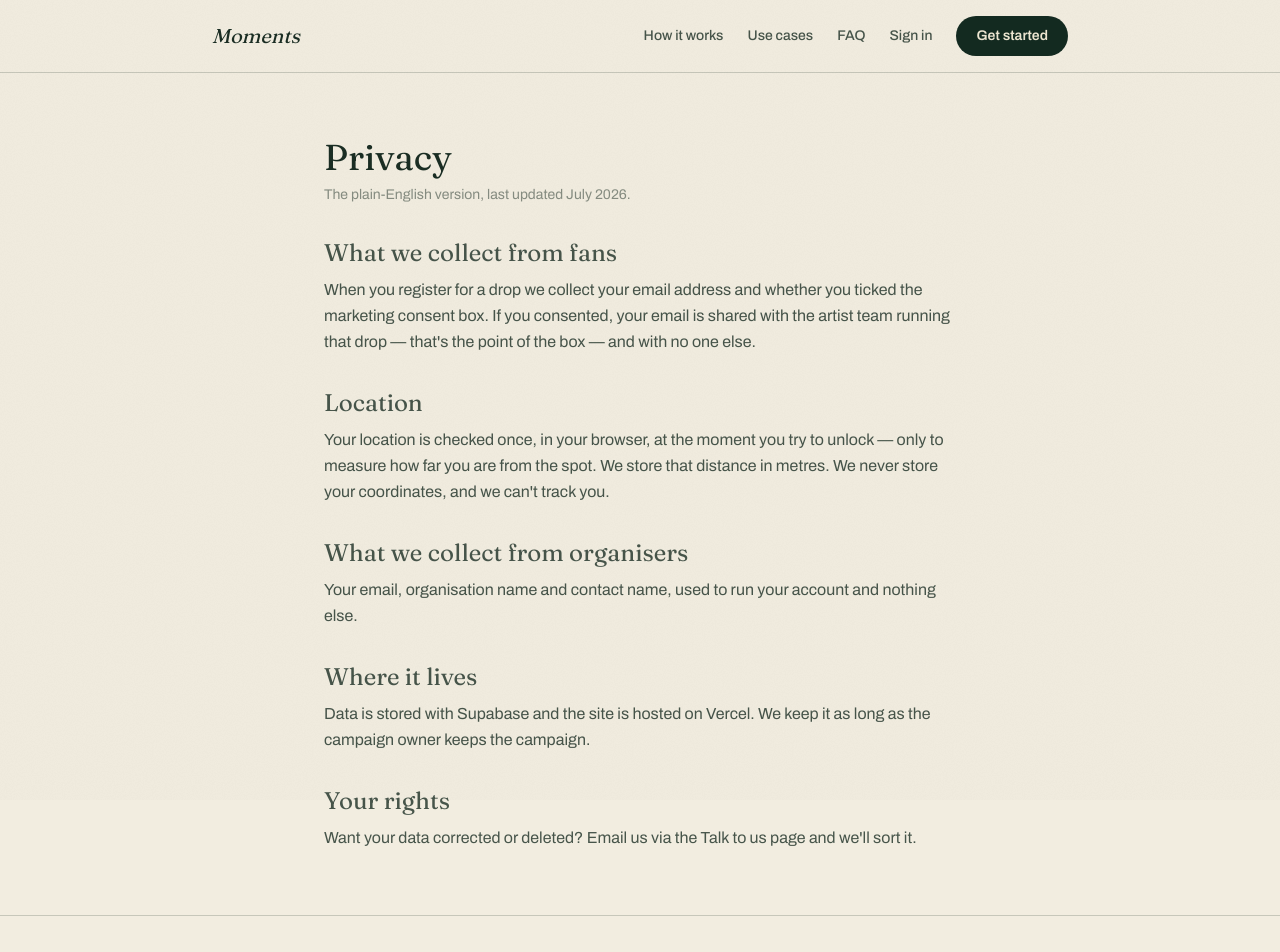
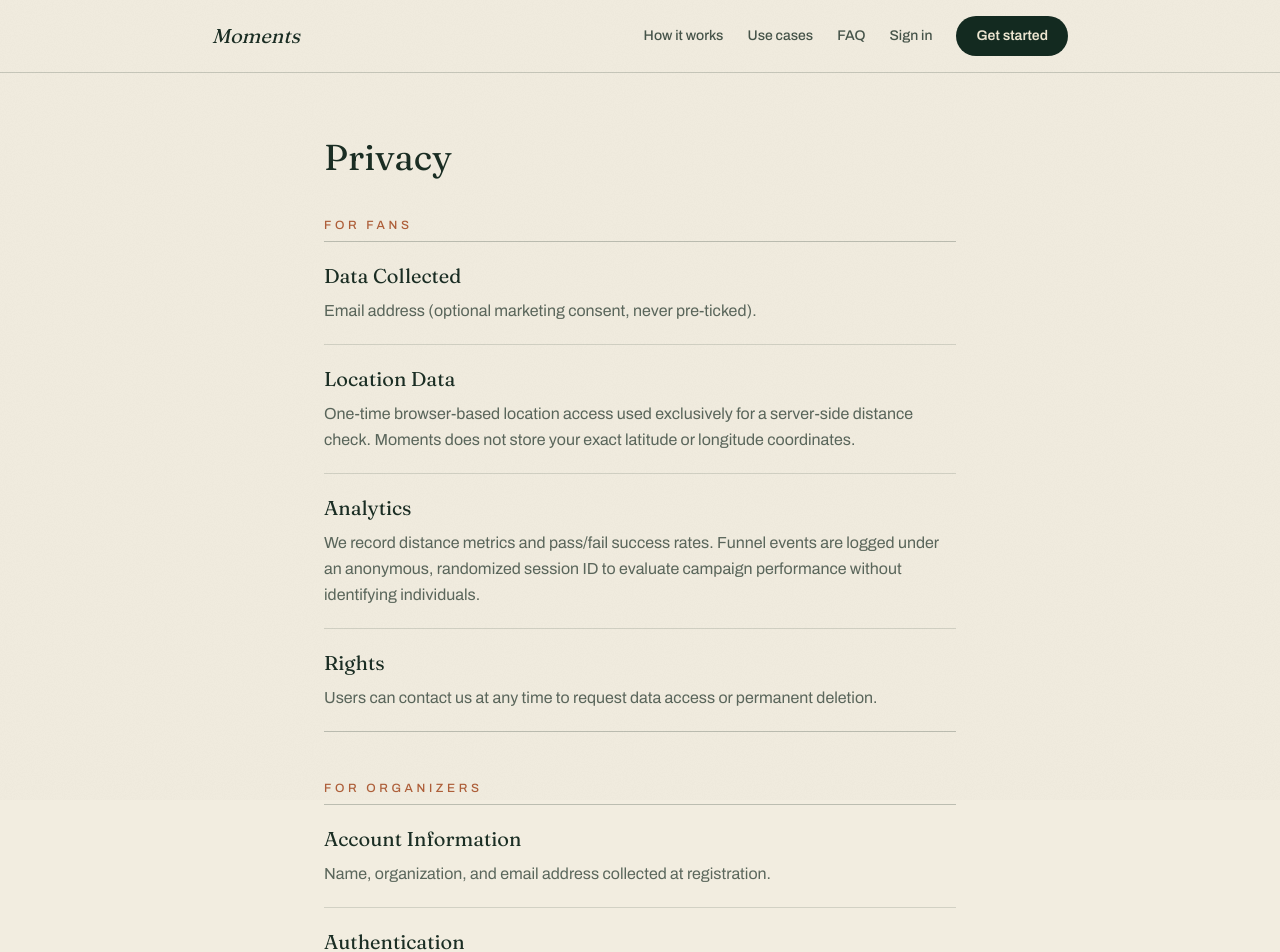
Before and after one commit to kennybay1/tour-activation-mvp, a Next.js app: page /privacy in a window 1280 px wide. Shown: the top 952 px of the page. Built offline with nearby package versions, Linux system fonts and the light colour scheme.

Commit message:
Moments: marketing site, lead capture, legal pages, SEO, admin oversight, reward upload

```diff
--- a/app/(marketing)/faq/page.tsx
+++ b/app/(marketing)/faq/page.tsx
@@ -1,7 +1,11 @@
 import type { Metadata } from "next";
 import Link from "next/link";
 
-export const metadata: Metadata = { title: "FAQ" };
+export const metadata: Metadata = {
+  title: "FAQ",
+  description:
+    "How Moments works: presence verification, geofence precision, fan privacy, what campaigns cost and how to start.",
+};
 
 // Single source of truth: renders the accordion AND generates the
 // FAQPage JSON-LD below.
--- a/app/(marketing)/page.tsx
+++ b/app/(marketing)/page.tsx
@@ -1,4 +1,11 @@
+import type { Metadata } from "next";
 import Link from "next/link";
+
+export const metadata: Metadata = {
+  title: { absolute: "Moments — geo-fenced fan engagement for artist teams" },
+  description:
+    "First-party data from dropping exclusive content at real-world locations. Fans unlock it by being there — no app, just a link.",
+};
 
 const STEPS = [
   {
--- a/app/(marketing)/privacy/page.tsx
+++ b/app/(marketing)/privacy/page.tsx
@@ -1,55 +1,64 @@
 import type { Metadata } from "next";
 
 export const metadata: Metadata = { title: "Privacy" };
+
+function Item({ label, children }: { label: string; children: React.ReactNode }) {
+  return (
+    <div className="py-5">
+      <h3 className="font-serif text-xl">{label}</h3>
+      <p className="mt-2 leading-relaxed text-ink/70">{children}</p>
+    </div>
+  );
+}
 
 export default function PrivacyPage() {
   return (
     <div className="mx-auto w-full max-w-2xl px-5 py-16">
       <h1 className="font-serif text-4xl">Privacy</h1>
-      <p className="mt-2 text-sm text-ink/50">
-        The plain-English version, last updated July 2026.
-      </p>
 
-      <div className="mt-8 space-y-8 leading-relaxed text-ink/80">
-        <section>
-          <h2 className="font-serif text-2xl">What we collect from fans</h2>
-          <p className="mt-2">
-            When you register for a drop we collect your email address and
-            whether you ticked the marketing consent box. If you consented,
-            your email is shared with the artist team running that drop —
-            that&apos;s the point of the box — and with no one else.
-          </p>
-        </section>
-        <section>
-          <h2 className="font-serif text-2xl">Location</h2>
-          <p className="mt-2">
-            Your location is checked once, in your browser, at the moment you
-            try to unlock — only to measure how far you are from the spot. We
-            store that distance in metres. We never store your coordinates,
-            and we can&apos;t track you.
-          </p>
-        </section>
-        <section>
-          <h2 className="font-serif text-2xl">What we collect from organisers</h2>
-          <p className="mt-2">
-            Your email, organisation name and contact name, used to run your
-            account and nothing else.
-          </p>
-        </section>
-        <section>
-          <h2 className="font-serif text-2xl">Where it lives</h2>
-          <p className="mt-2">
-            Data is stored with Supabase and the site is hosted on Vercel.
-            We keep it as long as the campaign owner keeps the campaign.
-          </p>
-        </section>
-        <section>
-          <h2 className="font-serif text-2xl">Your rights</h2>
-          <p className="mt-2">
-            Want your data corrected or deleted? Email us via the Talk to us
-            page and we&apos;ll sort it.
-          </p>
-        </section>
+      <h2 className="mt-10 text-xs font-medium uppercase tracking-[0.3em] text-clay">
+        For Fans
+      </h2>
+      <div className="mt-2 divide-y divide-ink/15 border-y border-ink/25">
+        <Item label="Data Collected">
+          Email address (optional marketing consent, never pre-ticked).
+        </Item>
+        <Item label="Location Data">
+          One-time browser-based location access used exclusively for a
+          server-side distance check. Moments does not store your exact
+          latitude or longitude coordinates.
+        </Item>
+        <Item label="Analytics">
+          We record distance metrics and pass/fail success rates. Funnel
+          events are logged under an anonymous, randomized session ID to
+          evaluate campaign performance without identifying individuals.
+        </Item>
+        <Item label="Rights">
+          Users can contact us at any time to request data access or
+          permanent deletion.
+        </Item>
+      </div>
+
+      <h2 className="mt-12 text-xs font-medium uppercase tracking-[0.3em] text-clay">
+        For Organizers
+      </h2>
+      <div className="mt-2 divide-y divide-ink/15 border-y border-ink/25">
+        <Item label="Account Information">
+          Name, organization, and email address collected at registration.
+        </Item>
+        <Item label="Authentication">
+          Essential session cookies are used strictly to maintain secure
+          login states.
+        </Item>
+        <Item label="Asset Management">
+          Uploaded campaign media (audio, video, links) is stored securely
+          and delivered to verified fans via private, expiring access links.
+        </Item>
+        <Item label="Third-Party Sub-processors">
+          Infrastructure data is limited strictly to secure cloud hosting and
+          database providers (Vercel and Supabase). No data is brokered or
+          sold to third-party ad networks.
+        </Item>
       </div>
     </div>
   );
--- a/app/(marketing)/request-access/page.tsx
+++ b/app/(marketing)/request-access/page.tsx
@@ -1,7 +1,11 @@
 import type { Metadata } from "next";
 import RequestAccessForm from "./request-form";
 
-export const metadata: Metadata = { title: "Talk to us" };
+export const metadata: Metadata = {
+  title: "Talk to us",
+  description:
+    "Tell us about your artist, release or tour and we'll help you scope a Moments campaign.",
+};
 
 export default function RequestAccessPage() {
   return <RequestAccessForm />;
--- a/app/(marketing)/terms/page.tsx
+++ b/app/(marketing)/terms/page.tsx
@@ -2,53 +2,44 @@ import type { Metadata } from "next";
 
 export const metadata: Metadata = { title: "Terms" };
 
+function Item({ label, children }: { label: string; children: React.ReactNode }) {
+  return (
+    <div className="py-5">
+      <h3 className="font-serif text-xl">{label}</h3>
+      <p className="mt-2 leading-relaxed text-ink/70">{children}</p>
+    </div>
+  );
+}
+
 export default function TermsPage() {
   return (
     <div className="mx-auto w-full max-w-2xl px-5 py-16">
-      <h1 className="font-serif text-4xl">Terms</h1>
-      <p className="mt-2 text-sm text-ink/50">
-        The short version, last updated July 2026.
-      </p>
+      <h1 className="font-serif text-4xl">Terms of Service</h1>
 
-      <div className="mt-8 space-y-8 leading-relaxed text-ink/80">
-        <section>
-          <h2 className="font-serif text-2xl">The service</h2>
-          <p className="mt-2">
-            Moments lets organisers publish location-unlocked campaigns and
-            lets fans unlock them by being there. We provide it as-is while
-            in early access, and we may change or withdraw features as it
-            evolves.
-          </p>
-        </section>
-        <section>
-          <h2 className="font-serif text-2xl">Organiser responsibilities</h2>
-          <p className="mt-2">
-            You must have the rights to any content you upload, you must only
-            contact fans who consented, and you must not send fans anywhere
-            unsafe or unlawful. We can suspend campaigns or accounts that
-            break this.
-          </p>
-        </section>
-        <section>
-          <h2 className="font-serif text-2xl">Fans</h2>
-          <p className="mt-2">
-            Take care out there — drops are placed by organisers, not by us,
-            and you visit locations at your own judgement. Cross roads, not
-            fences.
-          </p>
-        </section>
-        <section>
-          <h2 className="font-serif text-2xl">Liability</h2>
-          <p className="mt-2">
-            To the fullest extent the law allows, Moments isn&apos;t liable
-            for indirect losses arising from use of the service. Nothing in
-            these terms limits liability that can&apos;t legally be limited.
-          </p>
-        </section>
-        <section>
-          <h2 className="font-serif text-2xl">Questions</h2>
-          <p className="mt-2">Email us via the Talk to us page.</p>
-        </section>
+      <h2 className="mt-10 text-xs font-medium uppercase tracking-[0.3em] text-clay">
+        Core Terms
+      </h2>
+      <div className="mt-2 divide-y divide-ink/15 border-y border-ink/25">
+        <Item label="Campaign Compliance">
+          Organizers are solely responsible for ensuring that physical drop
+          locations are safe, accessible, and compliant with local public
+          access laws.
+        </Item>
+        <Item label="Content Rights">
+          Organizers guarantee they hold all necessary copyrights and
+          licensing rights for any audio, video, or intellectual property
+          uploaded as a campaign reward.
+        </Item>
+        <Item label="Platform Security">
+          Attempting to reverse-engineer server-side verification systems or
+          bypass location parameters via automated exploits is strictly
+          prohibited.
+        </Item>
+        <Item label="Pilot Limitations">
+          During the pilot phase, services are provided on an
+          &ldquo;as-is&rdquo; basis while platform scaling and optimization
+          are finalized.
+        </Item>
       </div>
     </div>
   );
--- a/app/c/[slug]/fan-page.tsx
+++ b/app/c/[slug]/fan-page.tsx
@@ -379,7 +379,16 @@ export default function FanPage({ slug }: { slug: string }) {
               />
               <span>
                 I agree to receive marketing from {campaign.artist_name} and
-                their team
+                their team (
+                <a
+                  href="/privacy"
+                  target="_blank"
+                  rel="noopener noreferrer"
+                  className="underline underline-offset-2 hover:text-ink"
+                >
+                  privacy
+                </a>
+                )
               </span>
             </label>
 
--- a/app/dashboard/layout.tsx
+++ b/app/dashboard/layout.tsx
@@ -1,7 +1,12 @@
+import type { Metadata } from "next";
 import { requireUser, supabaseServer } from "@/lib/supabase-server";
 import DashboardSignOut from "./signout-button";
 
 export const dynamic = "force-dynamic";
+
+export const metadata: Metadata = {
+  robots: { index: false, follow: false },
+};
 
 export default async function DashboardLayout({
   children,
--- /dev/null
+++ b/app/robots.ts
@@ -0,0 +1,16 @@
+import type { MetadataRoute } from "next";
+
+const BASE_URL = "https://tour-activation-mvp.vercel.app";
+
+export default function robots(): MetadataRoute.Robots {
+  return {
+    rules: [
+      {
+        userAgent: "*",
+        allow: "/",
+        disallow: ["/admin", "/dashboard", "/api/"],
+      },
+    ],
+    sitemap: `${BASE_URL}/sitemap.xml`,
+  };
+}
--- /dev/null
+++ b/app/sitemap.ts
@@ -0,0 +1,12 @@
+import type { MetadataRoute } from "next";
+
+const BASE_URL = "https://tour-activation-mvp.vercel.app";
+
+// Marketing pages only — fan pages, auth, dashboard and admin are
+// deliberately excluded.
+export default function sitemap(): MetadataRoute.Sitemap {
+  return ["/", "/faq", "/request-access", "/privacy", "/terms"].map((path) => ({
+    url: `${BASE_URL}${path}`,
+    lastModified: new Date(),
+  }));
+}
```
